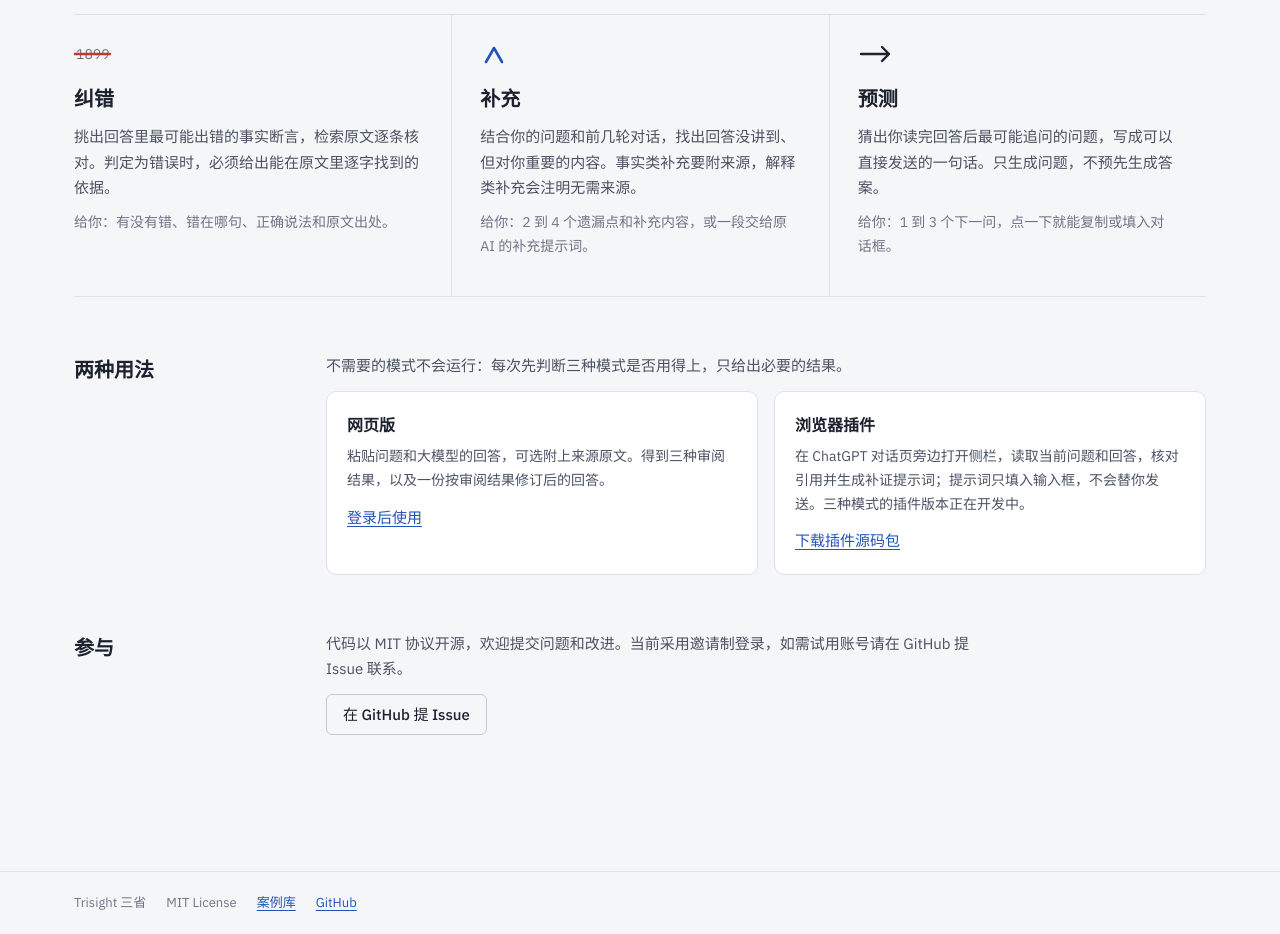
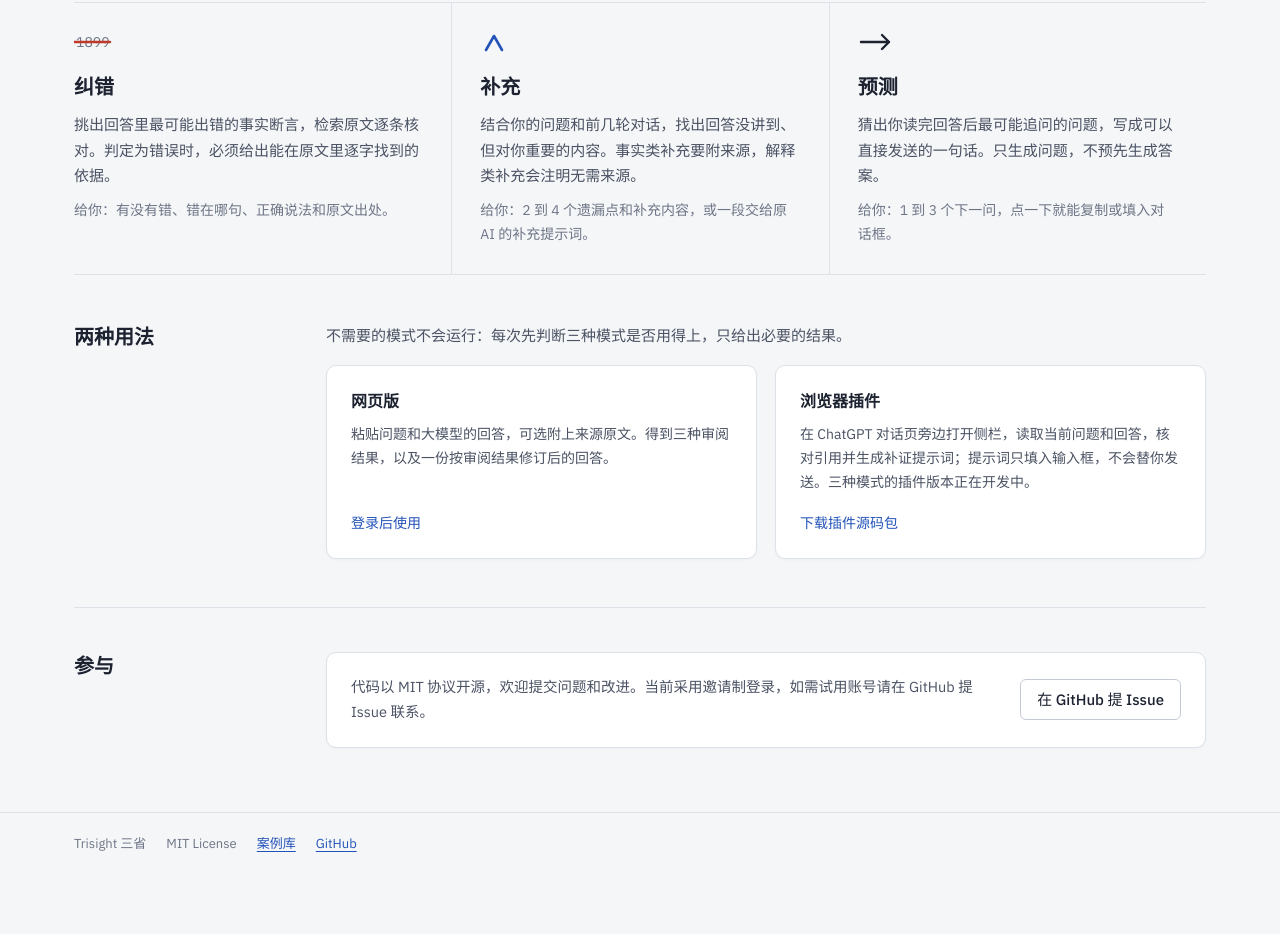
Before and after one commit to Gump111458785/evidence-verifier, a browser extension: page app/static/index.html in a window 1280 px wide. Shown: the part 566-1500 px from the top of the page. After the commit the page ends 1441 px from the top, so only its background shows below. Drawn offline with Linux system fonts and the light colour scheme; no server answers.

Commit message:
web: polish home layout and spacing after removing progress section

```diff
--- a/app/static/index.html
+++ b/app/static/index.html
@@ -11,7 +11,7 @@
 <body>
   <div class="ts-bar-wrap"><header id="ts-bar"></header></div>
 
-  <main class="ts-page" style="padding-top:0">
+  <main class="ts-page home-main">
     <section class="home-hero">
       <div>
         <h1>大模型回答的<br>外置审阅者</h1>
@@ -79,7 +79,7 @@
 
     <section class="home-section">
       <h2>参与</h2>
-      <div>
+      <div class="home-callout">
         <p>代码以 MIT 协议开源，欢迎提交问题和改进。当前采用邀请制登录，如需试用账号请在 GitHub 提 Issue 联系。</p>
         <a class="ts-btn quiet" href="https://github.com/Gump111458785/evidence-verifier/issues" rel="noopener">在 GitHub 提 Issue</a>
       </div>
--- a/app/static/trisight.css
+++ b/app/static/trisight.css
@@ -140,14 +140,15 @@ select.ts-field {
 @media (max-width: 900px) { .ts-split { grid-template-columns: 1fr; } }
 
 /* ---------- home ---------- */
-.home-hero { display: grid; grid-template-columns: minmax(0, 1fr) minmax(0, 1.1fr); gap: 56px; align-items: center; padding: 56px 0 64px; }
+.home-main { padding-top: 0; padding-bottom: 64px; }
+.home-hero { display: grid; grid-template-columns: minmax(0, 1fr) minmax(0, 1.1fr); gap: 56px; align-items: center; padding: 52px 0 56px; }
 .home-hero h1 { font-size: clamp(34px, 5vw, 52px); line-height: 1.15; margin: 0 0 20px; font-weight: 600; letter-spacing: -0.02em; }
 .home-hero p { font-size: 17px; color: var(--ink-2); margin: 0 0 28px; max-width: 30em; }
 .home-actions { display: flex; flex-wrap: wrap; gap: 12px; align-items: center; }
 .home-actions img { height: 20px; vertical-align: middle; }
-@media (max-width: 900px) { .home-hero { grid-template-columns: 1fr; gap: 32px; padding-top: 24px; } }
+@media (max-width: 900px) { .home-hero { grid-template-columns: 1fr; gap: 32px; padding: 28px 0 40px; } }
 
-.proof { background: var(--sheet); border: 1px solid var(--rule); border-radius: var(--r-panel); padding: 28px 28px 24px; position: relative; }
+.proof { background: var(--sheet); border: 1px solid var(--rule); border-radius: var(--r-panel); padding: 28px 28px 24px; position: relative; box-shadow: 0 2px 10px rgba(28, 34, 48, 0.03); }
 .proof-q { color: var(--ink-3); font-size: 14px; margin: 0 0 10px; }
 .proof-a { font-size: 18px; line-height: 2.1; margin: 0; }
 .proof-del { position: relative; }
@@ -168,28 +169,49 @@ select.ts-field {
   .proof .step, .proof-del::after { transition: none; }
 }
 
-.modes { display: grid; grid-template-columns: repeat(3, minmax(0, 1fr)); gap: 0; border-top: 1px solid var(--rule); border-bottom: 1px solid var(--rule); margin: 0 0 56px; }
+.modes { display: grid; grid-template-columns: repeat(3, minmax(0, 1fr)); gap: 0; border-top: 1px solid var(--rule); border-bottom: 1px solid var(--rule); margin: 0 0 48px; }
 .modes article { padding: 28px 28px 28px 0; }
 .modes article + article { padding-left: 28px; border-left: 1px solid var(--rule); }
 .modes h2 { font-size: 20px; margin: 10px 0 8px; }
 .modes p { margin: 0 0 10px; color: var(--ink-2); }
-.modes .out { font-size: 14px; color: var(--ink-3); }
+.modes .out { font-size: 14px; color: var(--ink-3); margin-bottom: 0; }
 .glyph { width: 40px; height: 22px; }
 @media (max-width: 900px) {
-  .modes { grid-template-columns: 1fr; }
+  .modes { grid-template-columns: 1fr; margin-bottom: 40px; }
   .modes article, .modes article + article { padding: 22px 0; border-left: 0; }
   .modes article + article { border-top: 1px solid var(--rule); }
 }
 
-.home-section { display: grid; grid-template-columns: 220px minmax(0, 1fr); gap: 32px; padding: 0 0 56px; }
-.home-section h2 { font-size: 20px; margin: 0; }
-.home-section p { margin: 0 0 12px; color: var(--ink-2); max-width: 44em; }
-@media (max-width: 900px) { .home-section { grid-template-columns: 1fr; gap: 10px; } }
-.channels { display: grid; grid-template-columns: repeat(2, minmax(0, 1fr)); gap: 16px; }
-.channels > div { background: var(--sheet); border: 1px solid var(--rule); border-radius: var(--r-panel); padding: 20px; }
-.channels h3 { margin: 0 0 6px; font-size: 16px; }
-.channels p { font-size: 14px; }
+.home-section { display: grid; grid-template-columns: 220px minmax(0, 1fr); gap: 32px; align-items: start; padding: 0 0 48px; }
+.home-section + .home-section { padding-top: 44px; border-top: 1px solid var(--rule); }
+.home-section:last-child { padding-bottom: 0; }
+.home-section h2 { font-size: 20px; line-height: 1.4; margin: 0; }
+.home-section p { margin: 0 0 16px; color: var(--ink-2); max-width: 44em; }
+@media (max-width: 900px) {
+  .home-section { grid-template-columns: 1fr; gap: 12px; padding-bottom: 40px; }
+  .home-section + .home-section { padding-top: 36px; }
+}
+.channels { display: grid; grid-template-columns: repeat(2, minmax(0, 1fr)); gap: 18px; }
+.channels > div {
+  display: flex; flex-direction: column;
+  background: var(--sheet); border: 1px solid var(--rule); border-radius: var(--r-panel);
+  padding: 22px 24px; box-shadow: 0 1px 3px rgba(28, 34, 48, 0.03);
+  transition: border-color .15s ease, box-shadow .15s ease;
+}
+.channels > div:hover { border-color: var(--rule-strong); box-shadow: 0 6px 18px rgba(28, 34, 48, 0.05); }
+.channels h3 { margin: 0 0 8px; font-size: 16px; }
+.channels p { font-size: 14px; margin: 0 0 18px; }
+.channels a { margin-top: auto; align-self: flex-start; font-size: 14px; font-weight: 500; text-decoration: none; }
+.channels a:hover { text-decoration: underline; }
 @media (max-width: 640px) { .channels { grid-template-columns: 1fr; } }
+
+.home-callout {
+  display: flex; align-items: center; justify-content: space-between; gap: 20px; flex-wrap: wrap;
+  background: var(--sheet); border: 1px solid var(--rule); border-radius: var(--r-panel);
+  padding: 22px 24px; box-shadow: 0 1px 3px rgba(28, 34, 48, 0.03);
+}
+.home-callout p { margin: 0; font-size: 14.5px; flex: 1 1 320px; }
+.home-callout .ts-btn { flex-shrink: 0; }
 
 .status-table { width: 100%; border-collapse: collapse; font-size: 14px; background: var(--sheet); border: 1px solid var(--rule); border-radius: var(--r-panel); overflow: hidden; }
 .status-table th, .status-table td { text-align: left; padding: 10px 14px; border-bottom: 1px solid var(--rule); vertical-align: top; }
@@ -567,7 +589,9 @@ details.ts-more[open] summary { margin-bottom: 10px; }
   .ts-bar { flex-wrap: wrap; gap: 10px 16px; padding: 14px 16px; }
   .ts-nav { order: 3; flex-basis: 100%; overflow-x: auto; }
   .ts-page { padding: 24px 16px 64px; }
+  .ts-page.home-main { padding-top: 0; }
   .ts-sheet { padding: 18px 16px; }
   .proof { padding: 20px 18px; }
   .proof-a { font-size: 16px; }
+  .home-callout { padding: 18px; }
 }
```
